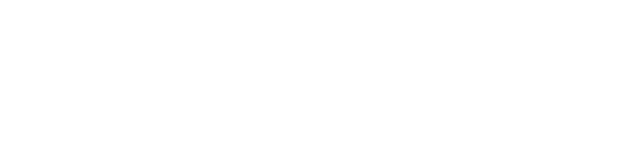
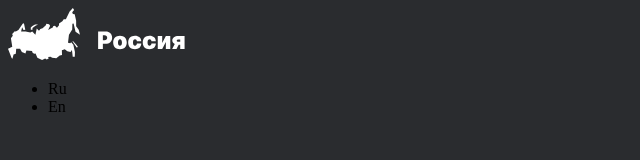
Before and after one commit to BuyanauskasAA/russian-travel, a plain HTML site: page index.html in a window 1280 px wide. Shown: the whole page, without its empty margins (0-640 px from the left). Drawn offline with Linux system fonts and the light colour scheme.

Commit message:
markup header index.html

```diff
--- /dev/null
+++ b/blocks/page/page.css
@@ -0,0 +1,4 @@
+.page {
+  width: 1280px;
+  background-color: #2a2c2f;
+}
--- a/index.html
+++ b/index.html
@@ -1,12 +1,19 @@
 <!DOCTYPE html>
-<html lang="en">
+<html lang="ru">
 <head>
   <meta charset="UTF-8">
   <meta http-equiv="X-UA-Compatible" content="IE=edge">
   <meta name="viewport" content="width=device-width, initial-scale=1.0">
   <title>Document</title>
+  <link rel="stylesheet" href="./pages/index.css">
 </head>
-<body>
-
+<body class="page">
+  <header class="header">
+    <img class="logo header__logo" src="./images/header/header__logo.svg" alt="Логотип: силуэт карты России с подписью Россия">
+    <ul class="language-switcher">
+      <li class="language-switcher__item language-switcher__item_active">Ru</li>
+      <li calss="language-switcher">En</li>
+    </ul>
+  </header>
 </body>
 </html>
--- a/pages/index.css
+++ b/pages/index.css
@@ -0,0 +1 @@
+@import '../blocks/page/page.css';
```
Also changed, not shown: images/header/header__logo.svg (added).
